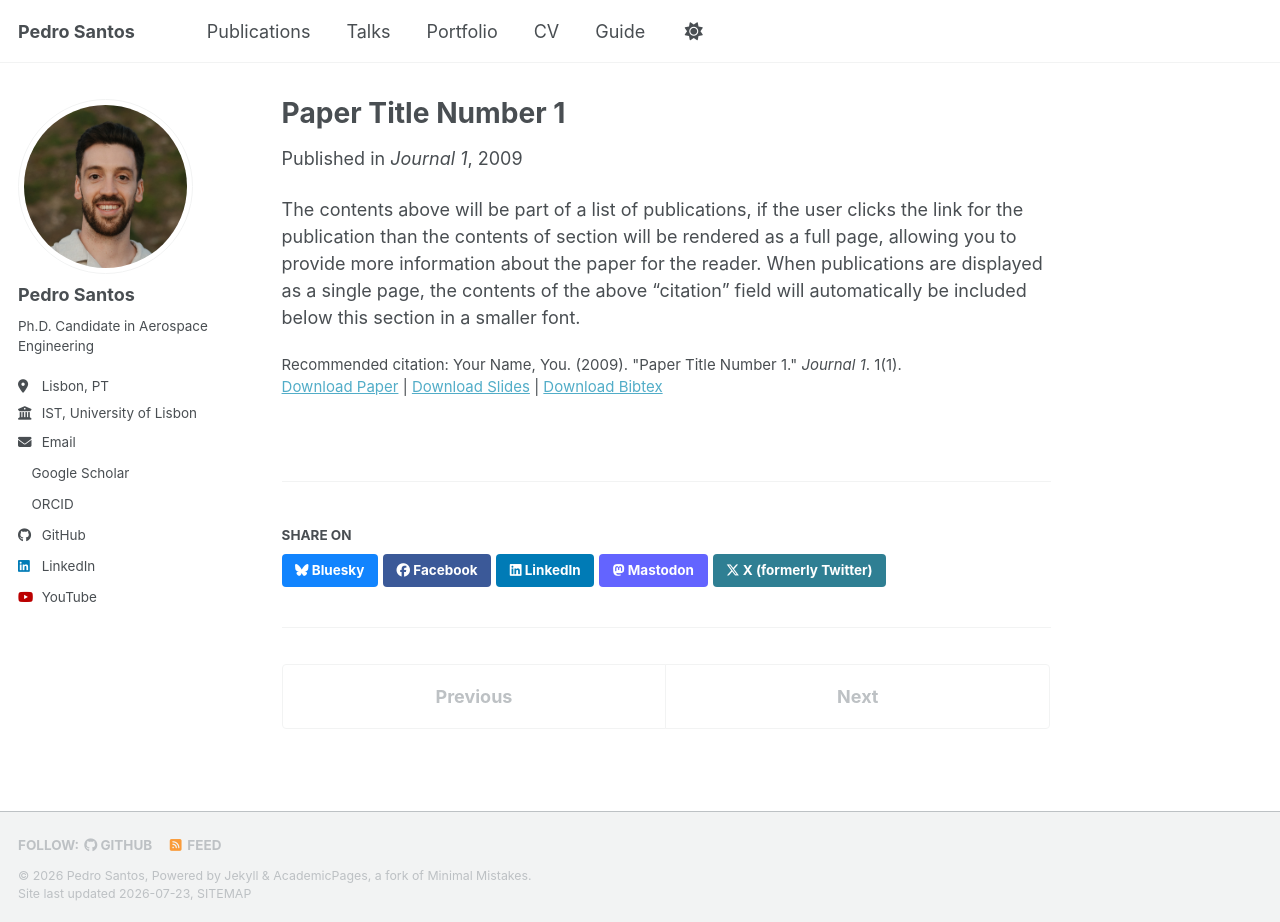
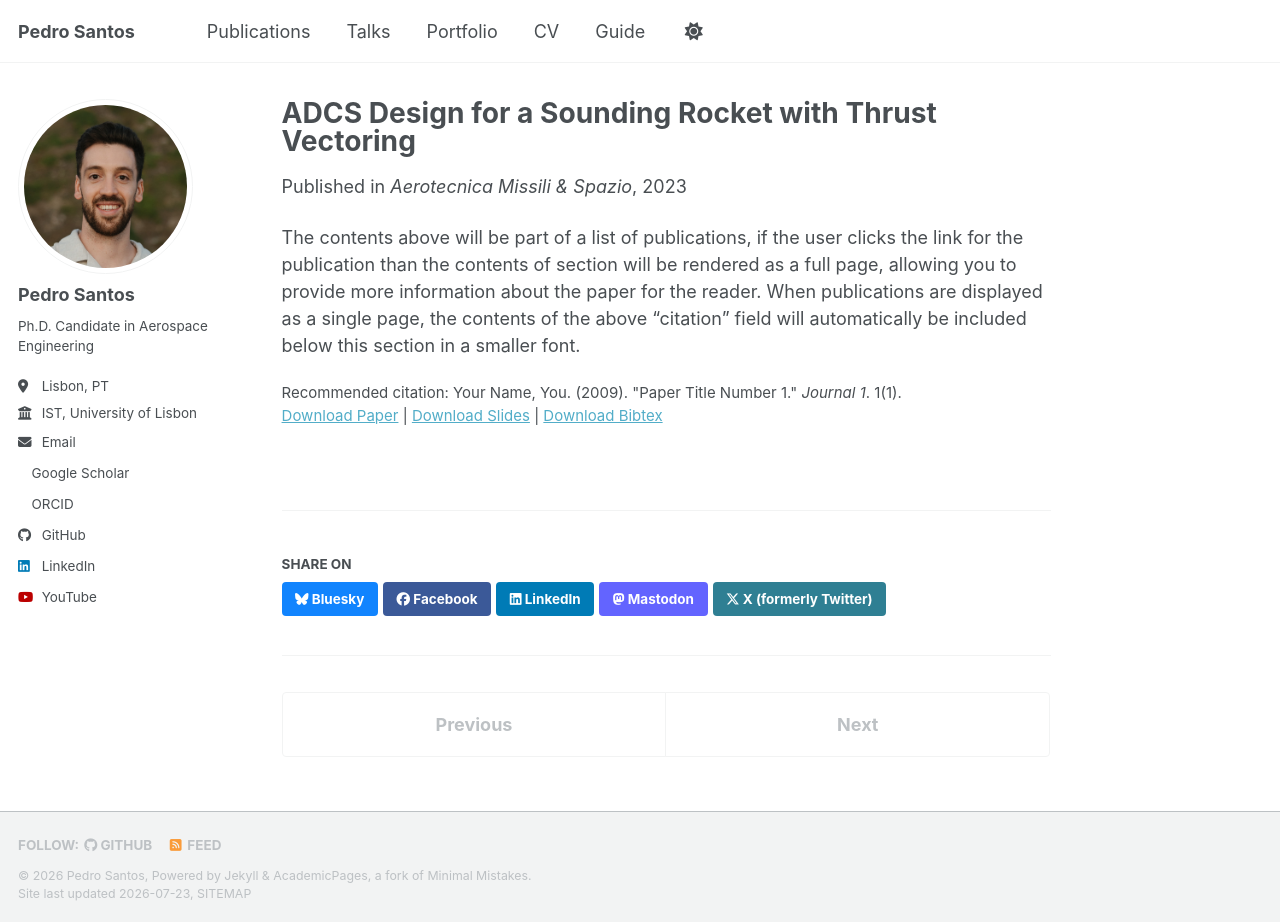
Before and after one commit to pedrosantos31/pedrosantos31.github.io, a Jekyll site: the page built from _publications/2009-10-01-paper-title-number-1.md, in a window 1280 px wide and 922 px high. Built offline with Jekyll 4.4.1, drawn with Linux system fonts in a browser that asks for light colours; a style sheet for code colours, icons or effects is not loaded.

Commit message:
Update 2009-10-01-paper-title-number-1.md

```diff
--- a/_publications/2009-10-01-paper-title-number-1.md
+++ b/_publications/2009-10-01-paper-title-number-1.md
@@ -1,11 +1,11 @@
 ---
-title: "Paper Title Number 1"
+title: "ADCS Design for a Sounding Rocket with Thrust Vectoring"
 collection: publications
 category: manuscripts
-permalink: /publication/2009-10-01-paper-title-number-1
+permalink: /publication/2023-AMS
 excerpt: 'This paper is about the number 1. The number 2 is left for future work.'
-date: 2009-10-01
-venue: 'Journal 1'
+date: 2023-07-08
+venue: 'Aerotecnica Missili & Spazio'
 slidesurl: 'https://academicpages.github.io/files/slides1.pdf'
 paperurl: 'https://academicpages.github.io/files/paper1.pdf'
 bibtexurl: 'https://academicpages.github.io/files/bibtex1.bib'
```
